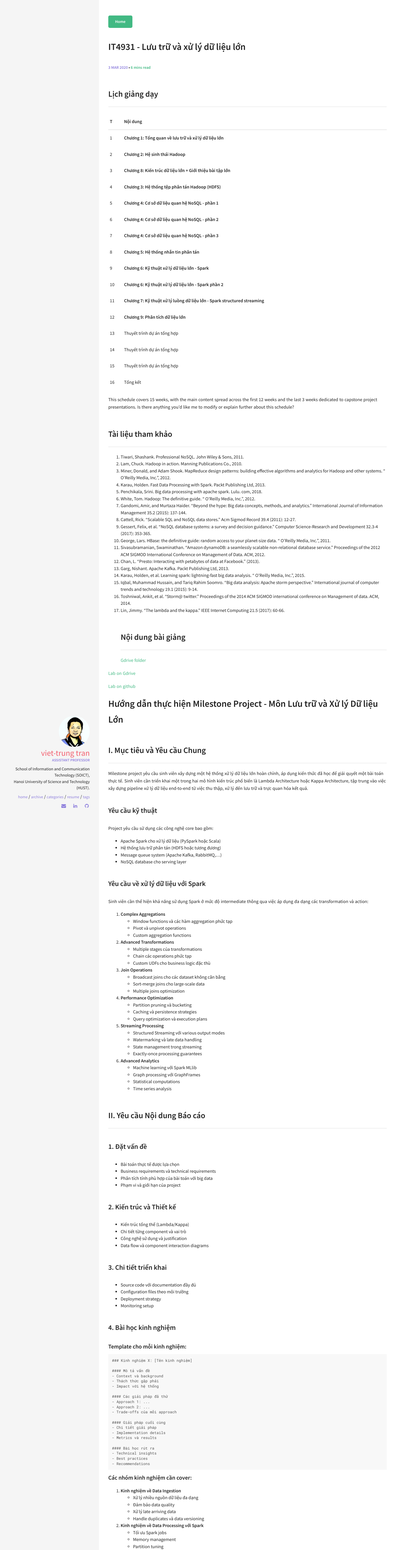
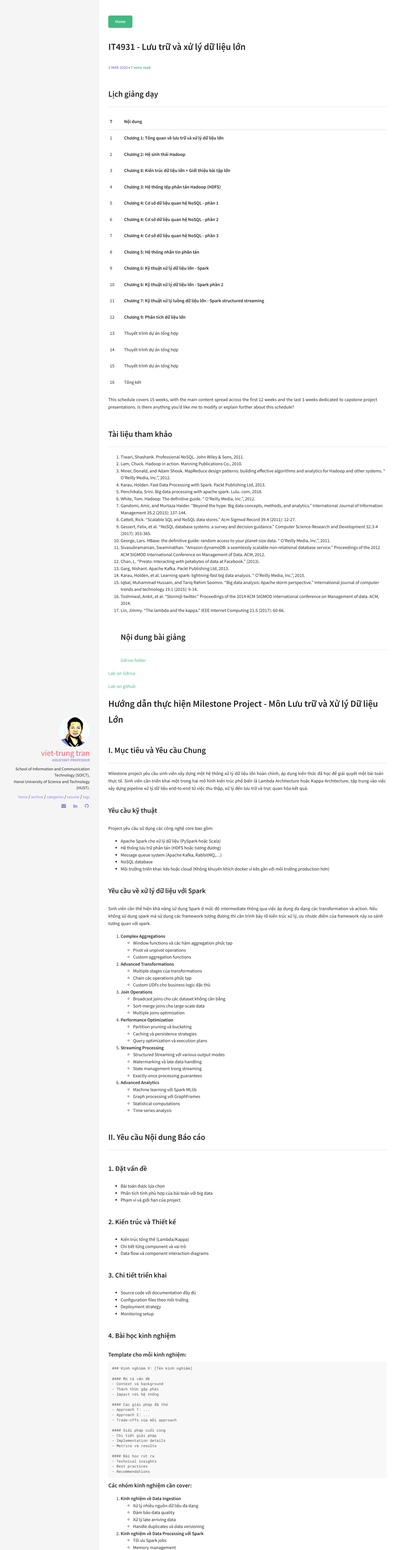
Before and after one commit to trungtv/trungtv.github.io, a Jekyll site: the page built from _posts/2020-03-03-it4931-luu-tru-va-xu-ly-du-lieu-lon.md, in a window 1280 px wide. Shown: the whole page at 31% size. Built offline with Jekyll 4.4.1, drawn with Linux system fonts in a browser that asks for light colours.

Commit message:
Update 2020-03-03-it4931-luu-tru-va-xu-ly-du-lieu-lon.md

```diff
--- a/_posts/2020-03-03-it4931-luu-tru-va-xu-ly-du-lieu-lon.md
+++ b/_posts/2020-03-03-it4931-luu-tru-va-xu-ly-du-lieu-lon.md
@@ -68,10 +68,12 @@ Project yêu cầu sử dụng các công nghệ core bao gồm:
 - Apache Spark cho xử lý dữ liệu (PySpark hoặc Scala)
 - Hệ thống lưu trữ phân tán (HDFS hoặc tương đương)
 - Message queue system (Apache Kafka, RabbitMQ,...)
-- NoSQL database cho serving layer
+- NoSQL database
+- Môi trường triển khai: k8s hoặc cloud (Không khuyến khích docker vì k8s gần với môi trường production hơn)
 
 ### Yêu cầu về xử lý dữ liệu với Spark
-Sinh viên cần thể hiện khả năng sử dụng Spark ở mức độ intermediate thông qua việc áp dụng đa dạng các transformation và action:
+Sinh viên cần thể hiện khả năng sử dụng Spark ở mức độ intermediate thông qua việc áp dụng đa dạng các transformation và action. Nếu không sử dụng spark mà sử dụng các framework tương đương thì cần trình bày rõ kiến trúc xử lý, ưu nhược điểm của framework này so sánh tương quan với spark.
+
 
 1. **Complex Aggregations**
    - Window functions và các hàm aggregation phức tạp
@@ -108,15 +110,13 @@ Sinh viên cần thể hiện khả năng sử dụng Spark ở mức độ inte
 ## II. Yêu cầu Nội dung Báo cáo
 
 ### 1. Đặt vấn đề
-- Bài toán thực tế được lựa chọn
-- Business requirements và technical requirements
+- Bài toán được lựa chọn
 - Phân tích tính phù hợp của bài toán với big data
 - Phạm vi và giới hạn của project
 
 ### 2. Kiến trúc và Thiết kế
 - Kiến trúc tổng thể (Lambda/Kappa)
 - Chi tiết từng component và vai trò
-- Công nghệ sử dụng và justification
 - Data flow và component interaction diagrams
 
 ### 3. Chi tiết triển khai
```
